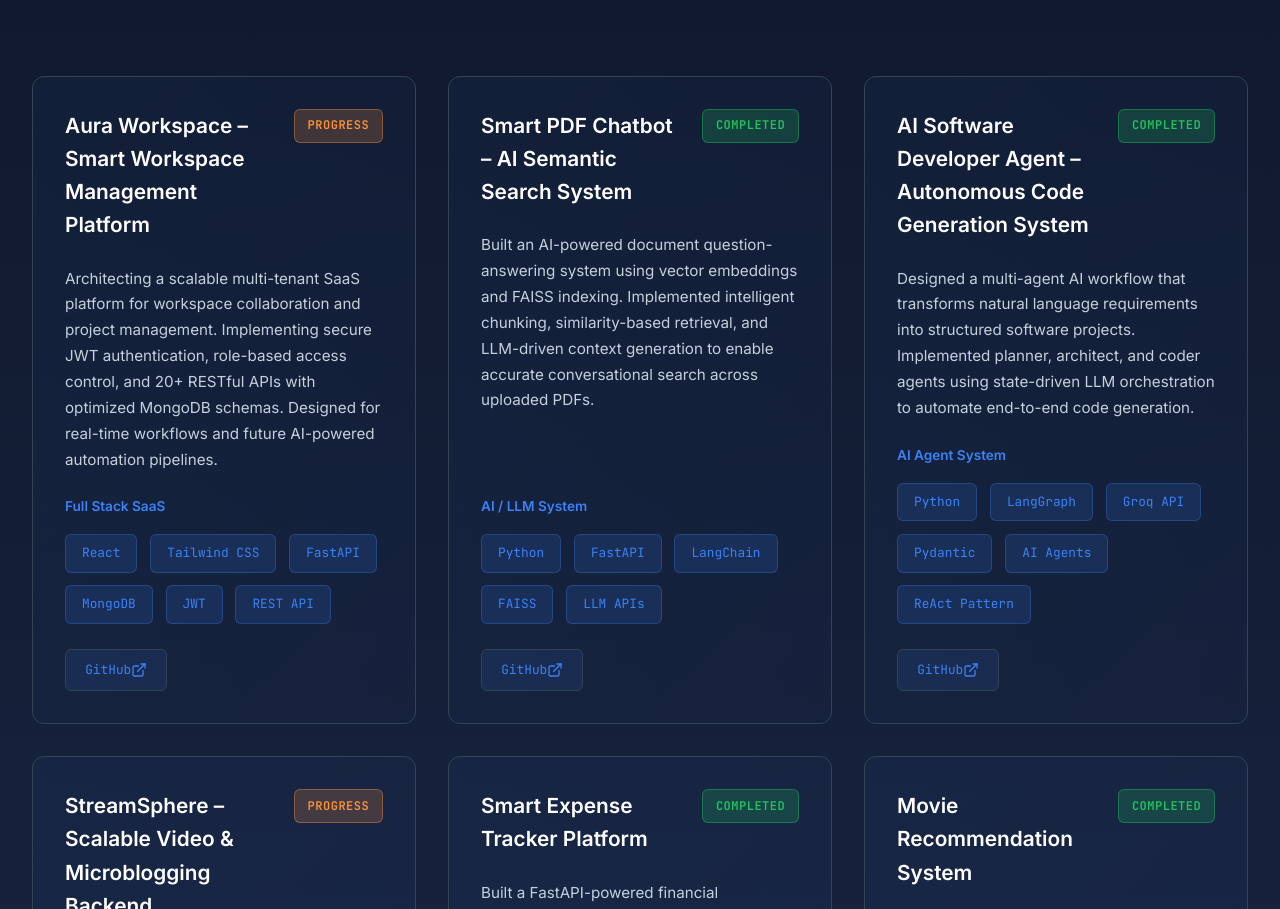
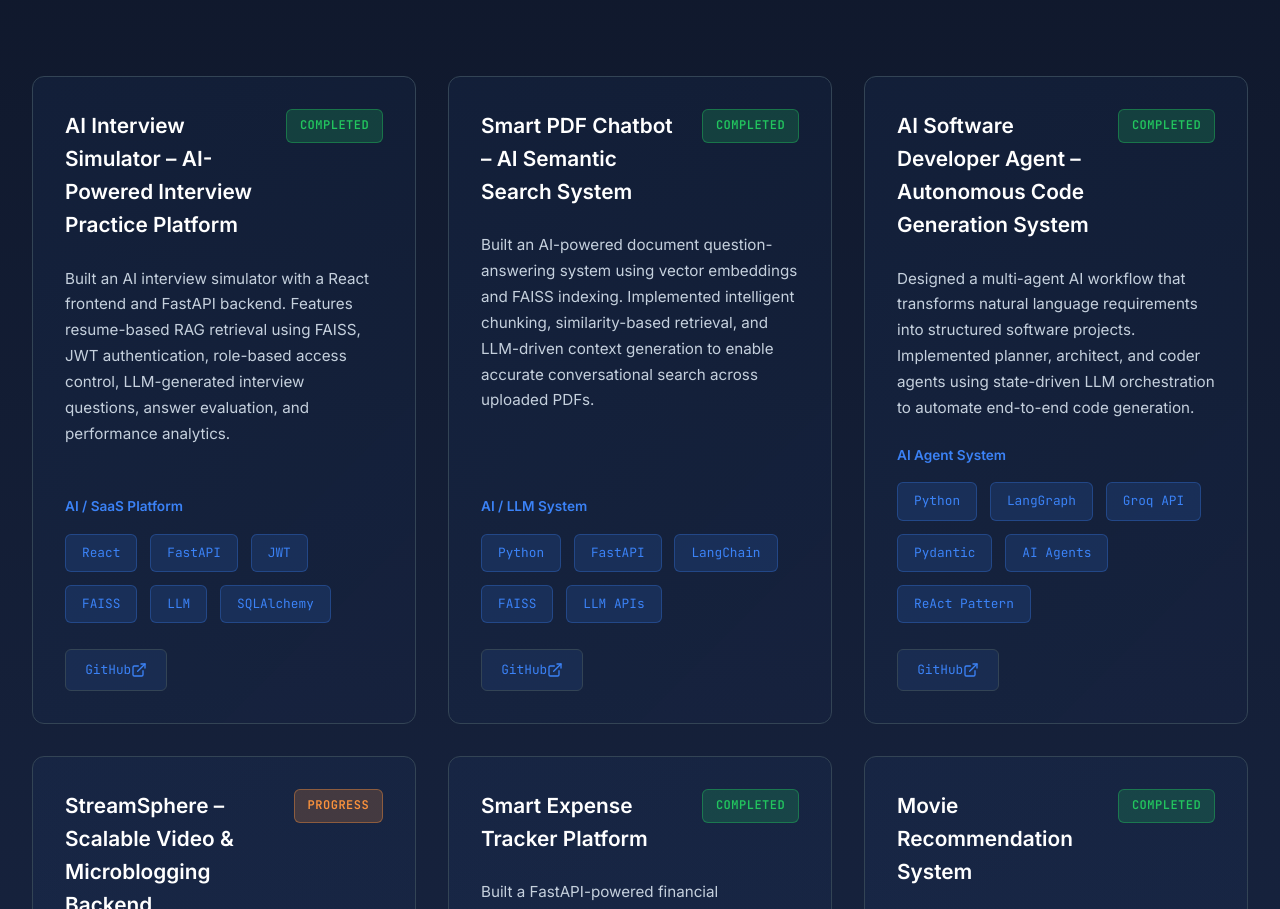
Before and after one commit to sayan14banerjee/sayan14banerjee.github.io, a React (Vite) app: page / in a window 1280 px wide. Shown: the part 2591-3500 px from the top of the page. Built offline with nearby package versions, Linux system fonts and the light colour scheme.

Commit message:
Update project details for AI Interview Simulator

```diff
--- a/src/components/Projects.jsx
+++ b/src/components/Projects.jsx
@@ -3,12 +3,12 @@ import './Projects.css'
 
 const projects = [
   {
-    title: 'Aura Workspace – Smart Workspace Management Platform',
-    description: 'Architecting a scalable multi-tenant SaaS platform for workspace collaboration and project management. Implementing secure JWT authentication, role-based access control, and 20+ RESTful APIs with optimized MongoDB schemas. Designed for real-time workflows and future AI-powered automation pipelines.',
-    technologies: ['React', 'Tailwind CSS', 'FastAPI', 'MongoDB', 'JWT', 'REST API'],
-    status: 'progress',
-    type: 'Full Stack SaaS',
-    github: 'https://github.com/sayan14banerjee/aura-workspace'
+    title: 'AI Interview Simulator – AI-Powered Interview Practice Platform',
+    description: 'Built an AI interview simulator with a React frontend and FastAPI backend. Features resume-based RAG retrieval using FAISS, JWT authentication, role-based access control, LLM-generated interview questions, answer evaluation, and performance analytics.',
+    technologies: ['React', 'FastAPI', 'JWT', 'FAISS', 'LLM', 'SQLAlchemy'],
+    status: 'completed',
+    type: 'AI / SaaS Platform',
+    github: 'https://github.com/sayan14banerjee/AI-Interview-Simulator'
   },
   {
     title: 'Smart PDF Chatbot – AI Semantic Search System',
```
